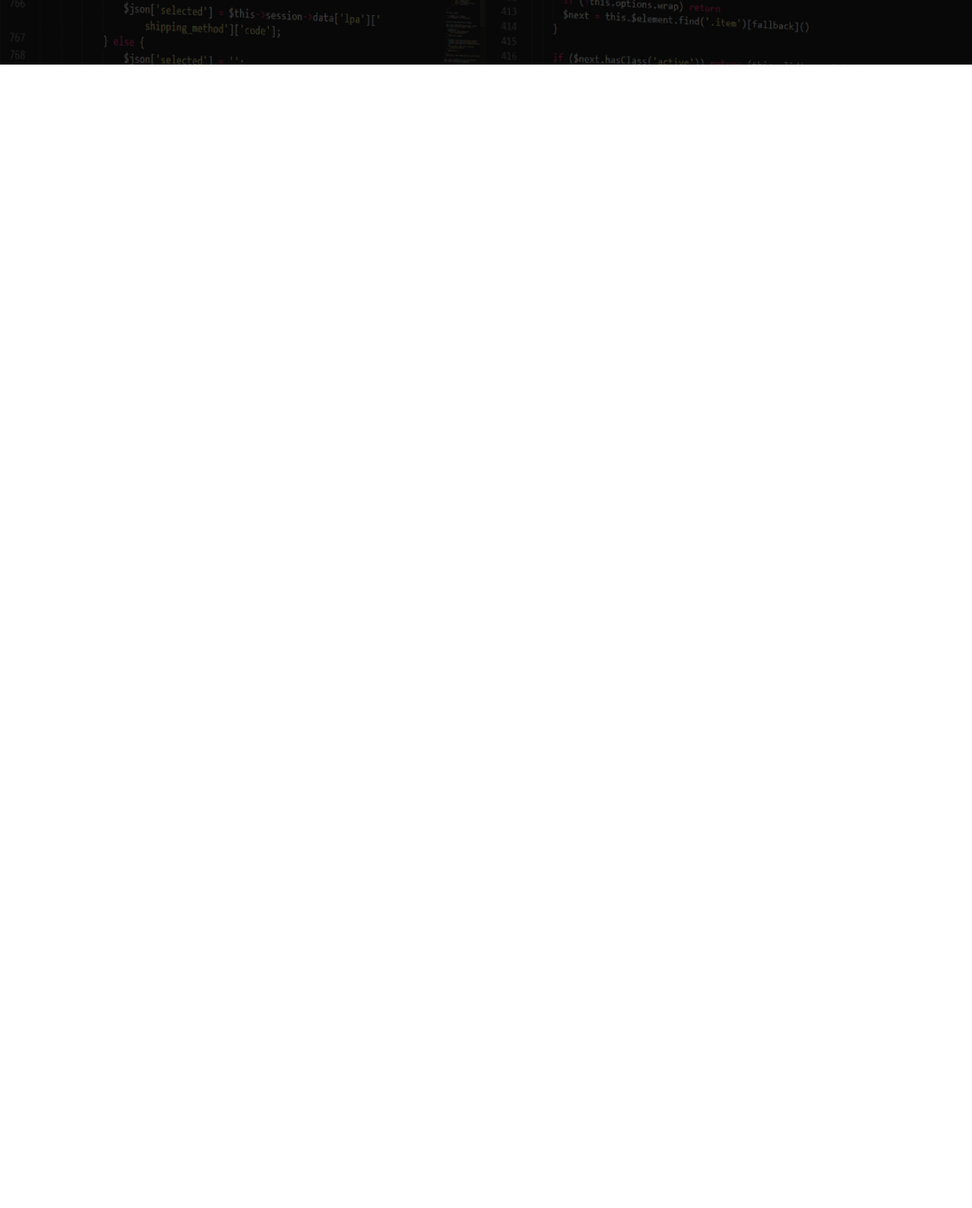
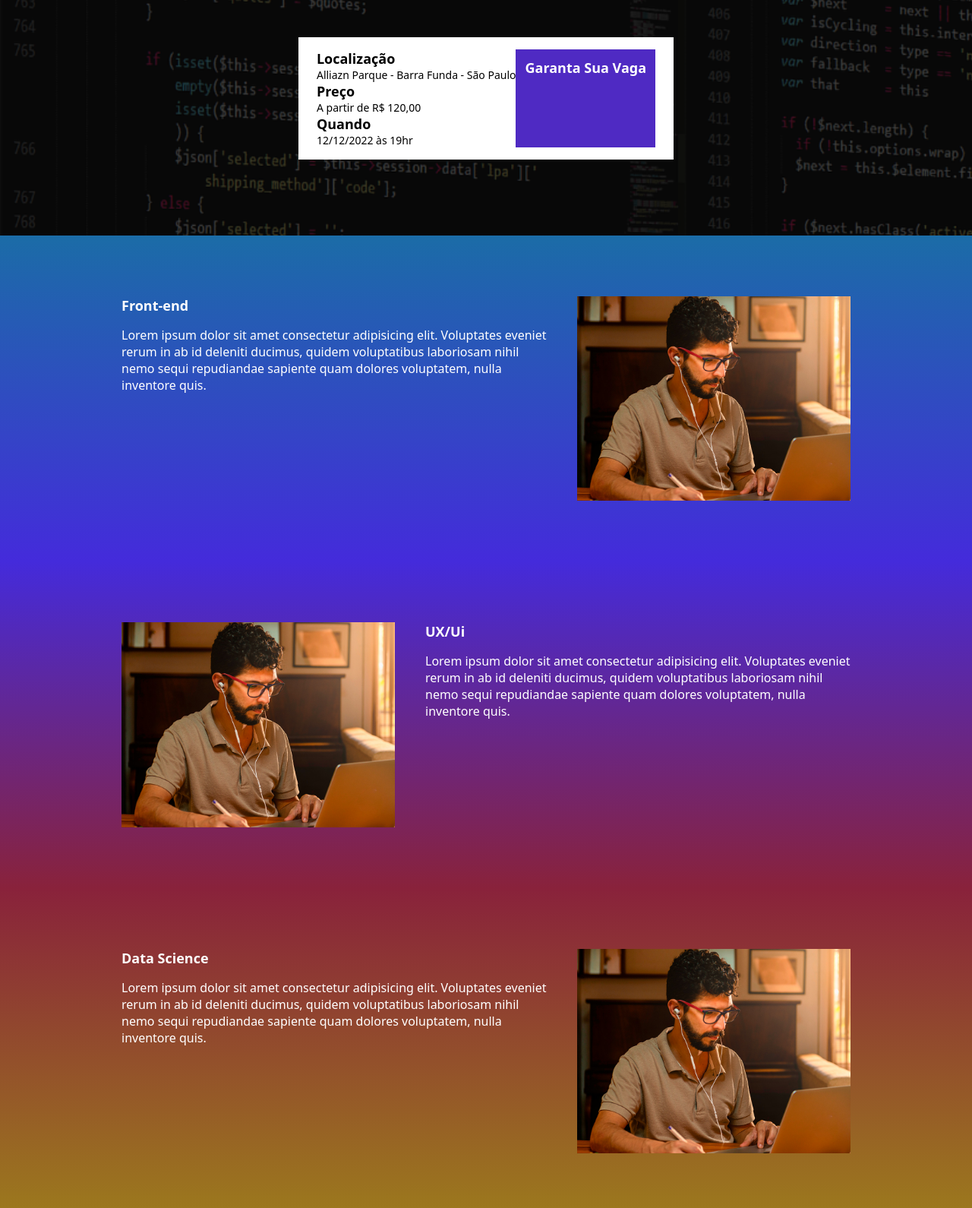
Before and after one commit to marcodev2131/Convite22, a website built with Parcel: page src/index.html in a window 1280 px wide. Shown: the part 460-2050 px from the top of the page at 76% size. Before the commit the page ends 800 px from the top, so only its background shows below. Built offline with nearby package versions, Linux system fonts and the light colour scheme.

Commit message:
Esperando a correção do tutor

```diff
--- a/package.json
+++ b/package.json
@@ -2,9 +2,9 @@
   "name": "ebac_talks",
   "version": "1.0.0",
   "description": "",
-  "main": "index.js",
   "scripts": {
     "dev": "parcel src/index.html src/styles/main.scss src/scripts/main.js",
+    "build": "parcel build src/index.html",
     "test": "echo \"Error: no test specified\" && exit 1"
   },
   "keywords": [],
@@ -12,6 +12,7 @@
   "license": "ISC",
   "devDependencies": {
     "@parcel/transformer-sass": "^2.12.0",
+    "events": "^3.3.0",
     "parcel": "^2.12.0",
     "sharp": "^0.31.3"
   }
--- a/src/index.html
+++ b/src/index.html
@@ -8,20 +8,84 @@
     <link rel="preconnect" href="https://fonts.googleapis.com">
     <link rel="preconnect" href="https://fonts.gstatic.com" crossorigin>
     <link href="https://fonts.googleapis.com/css2?family=Roboto:ital,wght@0,100;0,300;0,400;0,500;0,700;0,900;1,100;1,300;1,400;1,500;1,700;1,900&display=swap" rel="stylesheet">
-
     <link rel="stylesheet" href="styles/main.scss">
+    <link rel="stylesheet" href="https://unpkg.com/aos@next/dist/aos.css" />
 </head>
 <body>
     <header class="hero">
         <div class="container">
             <img class="hero__logo" src="./images/ebac_logo.svg" alt="EBAC">
             <p class="hero__text">
-                O maior evento de tecnologia do Brasil começa em 10d 12h 20m 15sec
+                O maior evento de tecnologia do Brasil começa em <span id="contador"></span>
             </p>
+            <div class="infos-bar">
+                <ul>
+                    <li class="infos-bar__infos__item">
+                        <b>Localização</b>
+                        Alliazn Parque - Barra Funda - São Paulo
+                    </li>
+                    <li class="infos-bar__infos__item">
+                        <b>Preço</b>
+                        A partir de R$ 120,00
+                    </li>
+                    <li class="infos-bar__infos__item">
+                        <b>Quando</b>
+                        12/12/2022 às 19hr
+                    </li>
+                </ul>
+                <a href="#" class="button button--primary">
+                    Garanta Sua Vaga
+                </a>
+            </div>
         </div>
     </header>
 
+    <section class="event event--frontend">
+        <div class="container" data-aos="fade-right">
+            <div class="event__details">
+                <h2 class="event__details__title">Front-end</h2>
+                <p class="event__details__description">
+                    Lorem ipsum dolor sit amet consectetur adipisicing elit. Voluptates eveniet rerum in ab id deleniti ducimus, quidem voluptatibus laboriosam nihil nemo sequi repudiandae sapiente quam dolores voluptatem, nulla inventore quis.
+                </p>
+            </div>
+            <img class="event__image" src="./images/frontend.png" alt="Front-end">
+        </div>
+    </section>
+    <section class="event event--ux-ui event--image-left">
+        <div class="container" data-aos="fade-left">
+            <div class="event__details">
+                <h2 class="event__details__title">UX/Ui</h2>
+                <p class="event__details__description">
+                    Lorem ipsum dolor sit amet consectetur adipisicing elit. Voluptates eveniet rerum in ab id deleniti ducimus, quidem voluptatibus laboriosam nihil nemo sequi repudiandae sapiente quam dolores voluptatem, nulla inventore quis.
+                </p>
+            </div>
+            <img class="event__image" src="./images/frontend.png" alt="Front-end">
+        </div>
+    </section>
+    <section class="event event--data-science">
+        <div class="container" data-aos="fade-right">
+            <div class="event__details">
+                <h2 class="event__details__title">Data Science</h2>
+                <p class="event__details__description">
+                    Lorem ipsum dolor sit amet consectetur adipisicing elit. Voluptates eveniet rerum in ab id deleniti ducimus, quidem voluptatibus laboriosam nihil nemo sequi repudiandae sapiente quam dolores voluptatem, nulla inventore quis.
+                </p>
+            </div>
+            <img class="event__image" src="./images/frontend.png" alt="Front-end">
+        </div>
+    </section>
+    <section class="event event--backend event--image-left">
+        <div class="container" data-aos="fade-left">
+            <div class="event__details">
+                <h2 class="event__details__title">Back-End</h2>
+                <p class="event__details__description">
+                    Lorem ipsum dolor sit amet consectetur adipisicing elit. Voluptates eveniet rerum in ab id deleniti ducimus, quidem voluptatibus laboriosam nihil nemo sequi repudiandae sapiente quam dolores voluptatem, nulla inventore quis.
+                </p>
+            </div>
+            <img class="event__image" src="./images/frontend.png" alt="Front-end">
+        </div>
+    </section>
 
+    <script src="https://unpkg.com/aos@next/dist/aos.js"></script>
     <script src="scripts/main.js"></script>
 </body>
 </html>
--- a/src/scripts/main.js
+++ b/src/scripts/main.js
@@ -0,0 +1,30 @@
+AOS.init();
+
+const dataDoEvento = new Date ("Dec 12, 2024 19:00:00");
+const timeStampDoEvento = dataDoEvento.getTime();
+
+const contaAsHoras = setInterval(function() {
+    const agora = new Date()
+    const timeStampAtual = agora.getTime();
+
+    const  distanciaAteOEvento = timeStampDoEvento - timeStampAtual;
+
+    const diaEmMs = 1000 * 60 * 60 * 24;
+    const horaEmMs = 1000 * 60 * 60;
+    const minutoEmMs = 1000 * 60;
+
+    const diasAteOEvento = Math.floor(distanciaAteOEvento / diaEmMs);
+    const horasAteOEvento = Math.floor((distanciaAteOEvento % diaEmMs) / horaEmMs);
+    const minutosAteOEvento = Math.floor((distanciaAteOEvento % diaEmMs) / minutoEmMs);
+    const segundosAteOEvento = Math.floor((distanciaAteOEvento % minutoEmMs) / 1000);
+
+    console.log(diasAteOEvento + "d " + horasAteOEvento + "h " + minutosAteOEvento + "m " + segundosAteOEvento + "s ");
+
+
+    document.getElementById('contador').innerHTML = `${diasAteOEvento}d ${horasAteOEvento}h ${minutosAteOEvento}m ${segundosAteOEvento}`;
+
+    if (distanciaAteOEvento < 0) {
+        clearInterval(contaAsHoras);
+        document.getElementById('contador').innerHTML = 'Evento expirado';
+    }
+}, 1000);
--- /dev/null
+++ b/src/styles/_event.scss
@@ -0,0 +1,64 @@
+@use 'variables';
+
+.event {
+    padding: 80px 0;
+
+    &--frontend {
+        background-image: linear-gradient(variables.$blue1, variables.$blue2);
+    }
+
+    &--ux-ui {
+        background-image: linear-gradient(variables.$blue2, variables.$pink);
+    }
+
+    &--data-science {
+        background-image: linear-gradient(variables.$pink, variables.$yellow);
+    }
+
+    &--backend {
+        background-image: linear-gradient(variables.$yellow, variables.$pink);
+    }
+
+    &--image-left {
+        .container {
+            flex-direction: row-reverse;
+        }
+    }
+
+    .container {
+        display: flex;
+        gap: 40px;
+    }
+
+    &__image {
+        max-width: 360px;
+    }
+
+    &__details{
+        &__title {
+            font-size: 18px;
+            font-weight: bold;
+            margin-bottom: 16px;
+        }
+
+        &__description {
+            font-size: 16px;
+            line-height: 22px;
+        }
+    }
+    @media (max-width) {
+        .container {
+            display: block;
+        }
+
+        &__image {
+            width: 100%;
+        }
+
+        &__details {
+        margin-right: 0;
+        margin-bottom: 16px;
+        }
+    }
+
+}
--- a/src/styles/_hero.scss
+++ b/src/styles/_hero.scss
@@ -1,3 +1,5 @@
+@use 'variables';
+
 .hero {
     padding-top: 64px;
     padding-bottom: 100px;
@@ -6,10 +8,13 @@
     background-size: cover;
     position: relative;
 
+    // Centraliza os elementos filhos horizontalmente usando Flexbox
     .container {
         position: relative;
+        display: flex;         // Define o container como um Flexbox
+        flex-direction: column;// Define a direção dos elementos filhos como coluna
+        align-items: center;   // Centraliza os elementos filhos horizontalmente
     }
-
 
     &::before {
         position: absolute;
@@ -17,7 +22,7 @@
         left: 0;
         width: 100%;
         height: 100%;
-        background-color: #000;
+        background-color: variables.$secondaryTextColor;
         content: ' ';
         opacity: 0.7;
     }
@@ -32,12 +37,12 @@
     }
 
     &__logo {
-        margin: 0 auto;
-        margin: 80px;
+        margin: 0 auto; // Removendo a margem lateral para centralizar a imagem
+        margin: 80px 0; // Ajusta a margem vertical para manter o espaçamento
         display: block;
     }
 
-    @media (max-width:640px) {
+    @media (max-width: 640px) {
         padding: 40px 0;
 
         &__logo {
--- /dev/null
+++ b/src/styles/_variables.scss
@@ -0,0 +1,8 @@
+$textColor: #fff;
+$secondaryTextColor: #000;
+
+$blue1: #1b6ca7;
+$blue2: #442bdb;
+$pink: #89223b;
+$yellow: #9c791d;
+$purple: #4f2ac3;
--- /dev/null
+++ b/src/styles/components/_buttons.scss
@@ -0,0 +1,26 @@
+@use '../variables';
+
+.button {
+    padding: 12px;
+    font-size: 18px;
+    font-weight: bold;
+    text-decoration: none;
+    text-align: center;
+    white-space: nowrap;
+
+    &--primary {
+        color: #fff;
+        background-color: variables.$purple;
+    }
+
+    @media (max-width:640px) {
+        display: block;
+        width: 100%;
+    }
+
+    @media (max-width: 1024px) {
+        display: flex;
+        text-align: center;
+
+    }
+}
--- /dev/null
+++ b/src/styles/components/_infos_bar.scss
@@ -0,0 +1,42 @@
+@use '../variables' as vars; // Use 'as vars' para criar um namespace 'vars'
+
+.infos-bar {
+    padding: 16px 24px;
+    background-color: vars.$textColor; // Use o namespace 'vars'
+    display: flex;
+    justify-content: space-between;
+
+    &__infos {
+        display: flex;
+        gap: 40px;
+
+        &__item {
+            font-size: 14px;
+            color: vars.$secondaryTextColor; // Use o namespace 'vars'
+
+            b {
+                color: #000;
+                font-size: 18px;
+                display: block;
+            }
+        }
+    }
+
+    @media (max-width: 640px) {
+        display: block;
+
+        &__infos {
+            display: block;
+
+            &__item {
+                margin-bottom: 24px;
+            }
+        }
+    }
+
+    @media (max-width: 1024px) {
+        &__infos {
+            gap: 16px;
+        }
+    }
+}
--- a/src/styles/main.scss
+++ b/src/styles/main.scss
@@ -1,4 +1,8 @@
 @use 'hero';
+@use 'components/infos_bar';
+@use 'components/buttons';
+@use 'event';
+@use 'variables';
 
 *{
     margin: 0;
@@ -6,6 +10,11 @@
     box-sizing: border-box;
     font-family: system-ui, -apple-system, BlinkMacSystemFont, 'Segoe UI', Roboto, Oxygen, Ubuntu, Cantarell, 'Open Sans', 'Helvetica Neue', sans-serif;
     color: #fff;
+    list-style: none;
+}
+
+.header img {
+    max-height: 70px;
 }
 
 .container {
```
Also changed, not shown: 1 other file.
